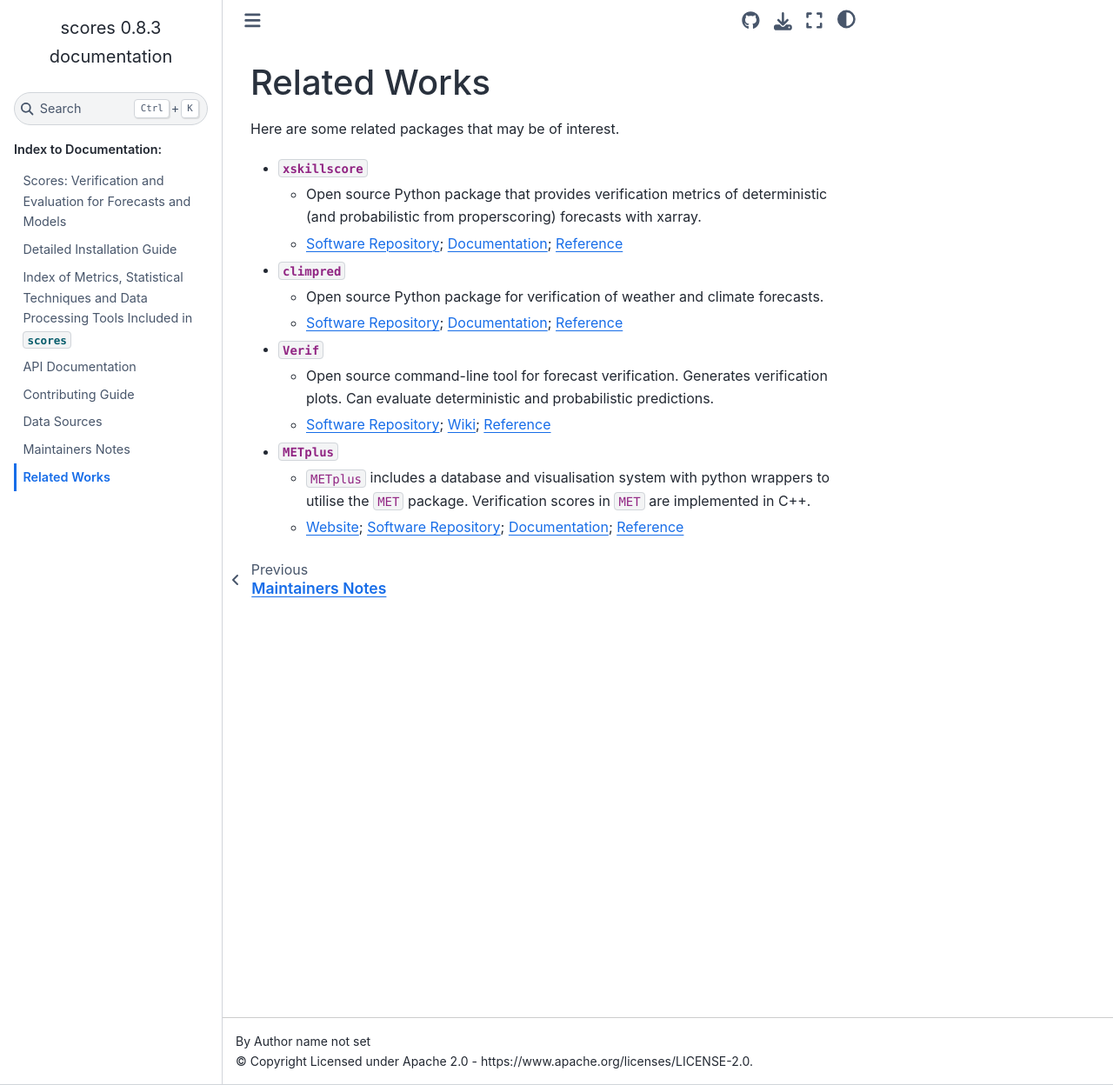
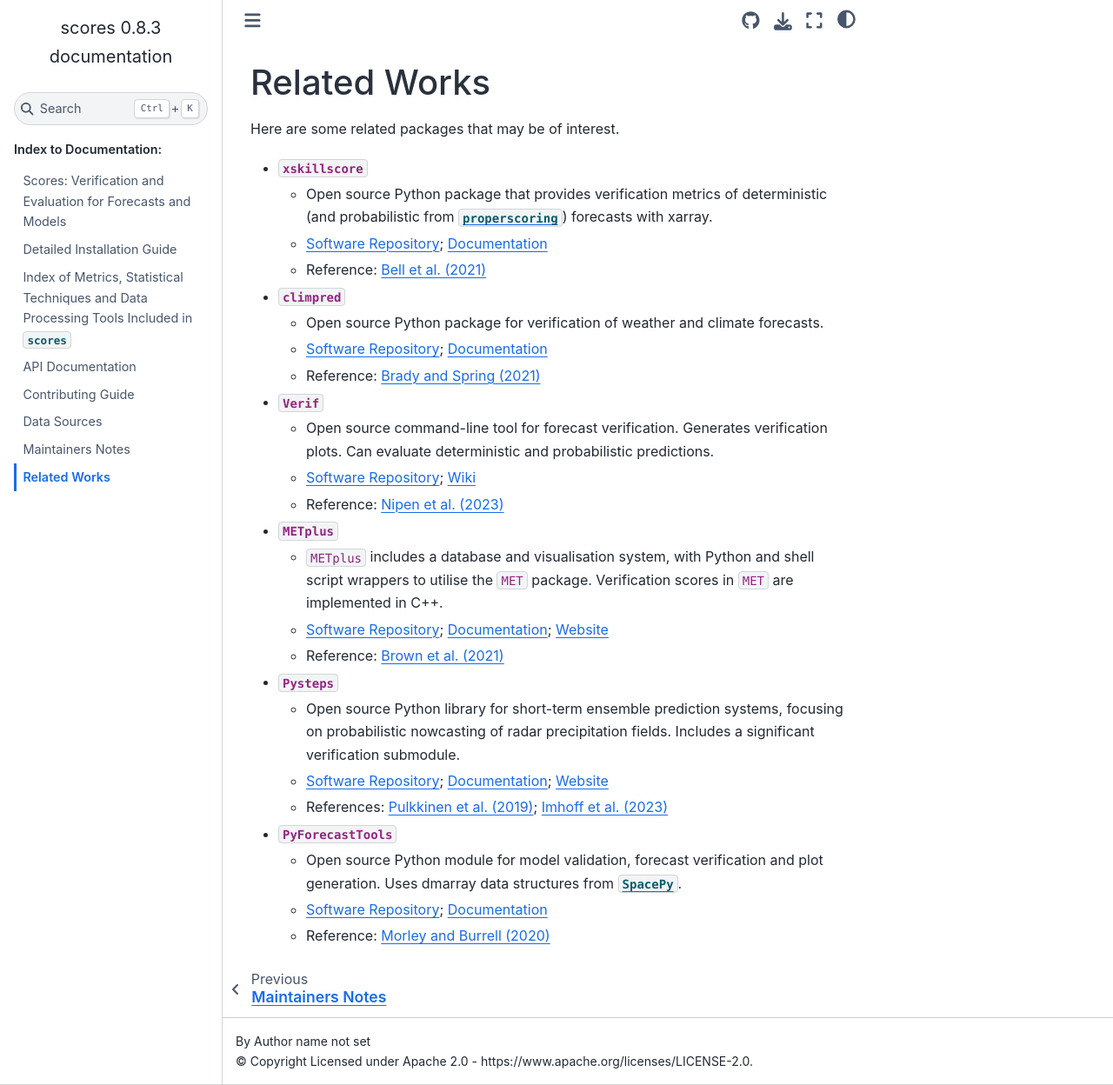
Before and after one commit to nci/scores, a Sphinx documentation site: the page built from docs/related_works.md, in a window 1280 px wide and 1248 px high. Shown: the whole window at 87% size. Built offline with Sphinx 7.4.7 and the Sphinx Book theme 1.1.4, drawn with Linux system fonts in a browser that asks for light colours; pages that are not in the unit, such as notebooks, are missing from menus.

Commit message:
Related works page (a) adds Pysteps and PyForecastTools and (b) small updates to  previously listed xskillscore, climpred, Verif and METplus entries

```diff
--- a/docs/related_works.md
+++ b/docs/related_works.md
@@ -3,17 +3,31 @@
 Here are some related packages that may be of interest.
 
 - **`xskillscore`**
-	- Open source Python package that provides verification metrics of deterministic (and probabilistic from properscoring) forecasts with xarray.
-	- [Software Repository](https://github.com/xarray-contrib/xskillscore); [Documentation](https://xskillscore.readthedocs.io/en/latest/); [Reference](https://doi.org/10.5281/zenodo.5173153)
+	- Open source Python package that provides verification metrics of deterministic (and probabilistic from [`properscoring`](https://github.com/properscoring/properscoring)) forecasts with xarray.
+	- [Software Repository](https://github.com/xarray-contrib/xskillscore); [Documentation](https://xskillscore.readthedocs.io/en/latest/)
+	- Reference: [Bell et al. (2021)](https://doi.org/10.5281/zenodo.5173153)
 
 - **`climpred`**
 	- Open source Python package for verification of weather and climate forecasts.
-	- [Software Repository](https://github.com/pangeo-data/climpred); [Documentation](https://climpred.readthedocs.io/en/stable/); [Reference](https://doi.org/10.21105/joss.02781)
+	- [Software Repository](https://github.com/pangeo-data/climpred); [Documentation](https://climpred.readthedocs.io/en/stable/)
+	- Reference: [Brady and Spring (2021)](https://doi.org/10.21105/joss.02781)
 
 - **`Verif`**
 	- Open source command-line tool for forecast verification. Generates verification plots. Can evaluate deterministic and probabilistic predictions.
-	- [Software Repository](https://github.com/WFRT/verif); [Wiki](https://github.com/WFRT/verif/wiki); [Reference](https://doi.org/10.1175/bams-d-22-0253.1)
+	- [Software Repository](https://github.com/WFRT/verif); [Wiki](https://github.com/WFRT/verif/wiki)
+	- Reference: [Nipen et al. (2023)](https://doi.org/10.1175/bams-d-22-0253.1)
 
 - **`METplus`**
-	- `METplus` includes a database and visualisation system with python wrappers to utilise the `MET` package. Verification scores in `MET` are implemented in C++.
-	- 	[Website](https://dtcenter.org/community-code/metplus); [Software Repository](https://github.com/dtcenter/METplus); [Documentation](https://metplus.readthedocs.io/en/latest/); [Reference](https://doi.org/10.1175/bams-d-19-0093.1)
+	- `METplus` includes a database and visualisation system, with Python and shell script wrappers to utilise the `MET` package. Verification scores in `MET` are implemented in C++.
+	- 	[Software Repository](https://github.com/dtcenter/METplus); [Documentation](https://metplus.readthedocs.io/en/latest/); [Website](https://dtcenter.org/community-code/metplus)
+	- Reference: [Brown et al. (2021)](https://doi.org/10.1175/bams-d-19-0093.1)
+
+- **`Pysteps`**
+	- Open source Python library for short-term ensemble prediction systems, focusing on probabilistic nowcasting of radar precipitation fields. Includes a significant verification submodule.
+	- [Software Repository](https://github.com/pySTEPS/pysteps); [Documentation](https://pysteps.readthedocs.io/en/stable/); [Website](https://pysteps.github.io/)
+	- References: [Pulkkinen et al. (2019)](https://doi.org/10.5194/gmd-12-4185-2019); [Imhoff et al. (2023)](https://doi.org/10.1002/qj.4461)
+
+- **`PyForecastTools`**
+	- Open source Python module for model validation, forecast verification and plot generation. Uses dmarray data structures from [`SpacePy`](https://github.com/spacepy/spacepy).
+	- [Software Repository](https://github.com/drsteve/PyForecastTools); [Documentation](https://drsteve.github.io/PyForecastTools/)
+	- Reference: [Morley and Burrell (2020)](https://doi.org/10.5281/zenodo.3764117)
```
